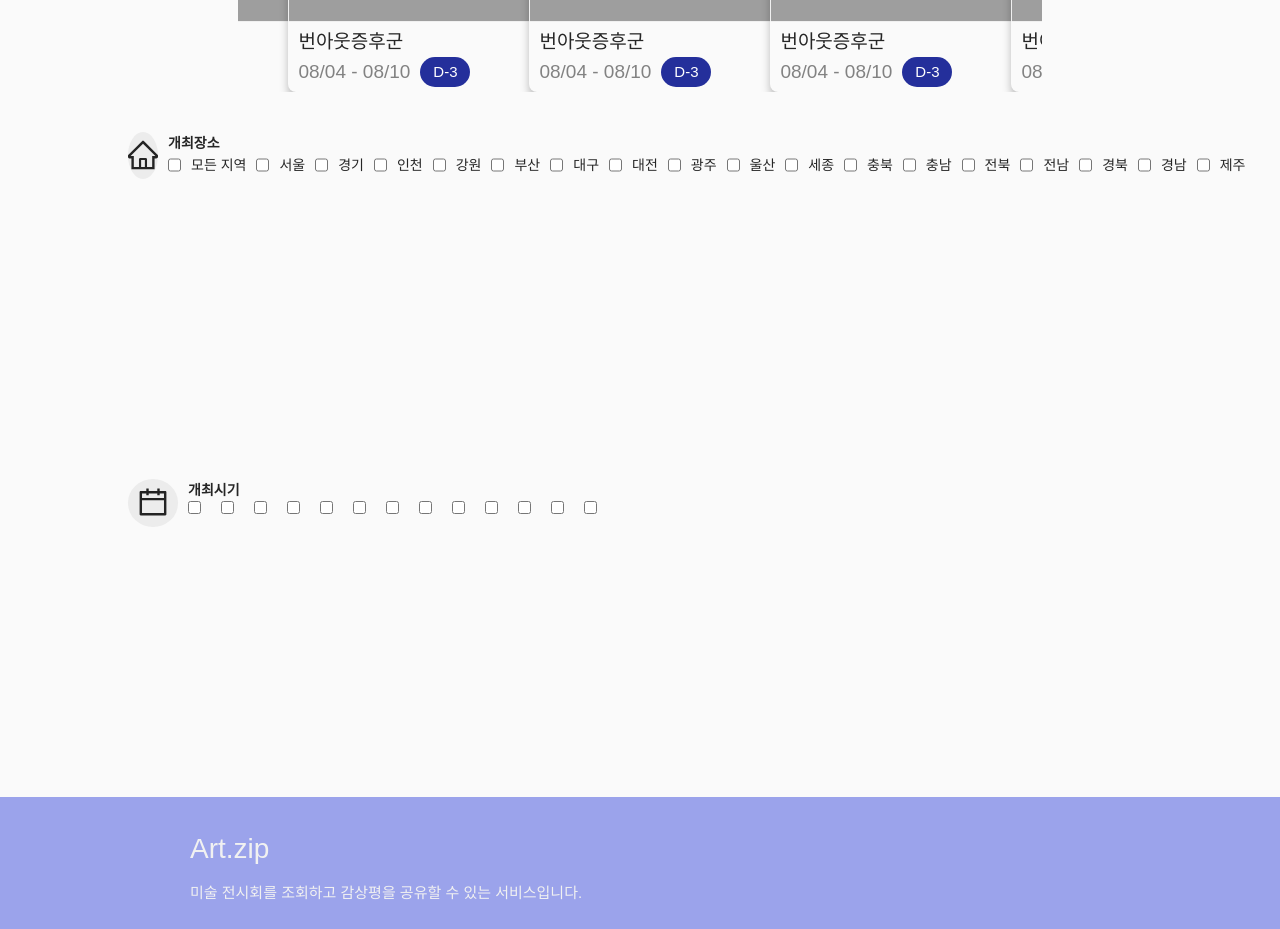
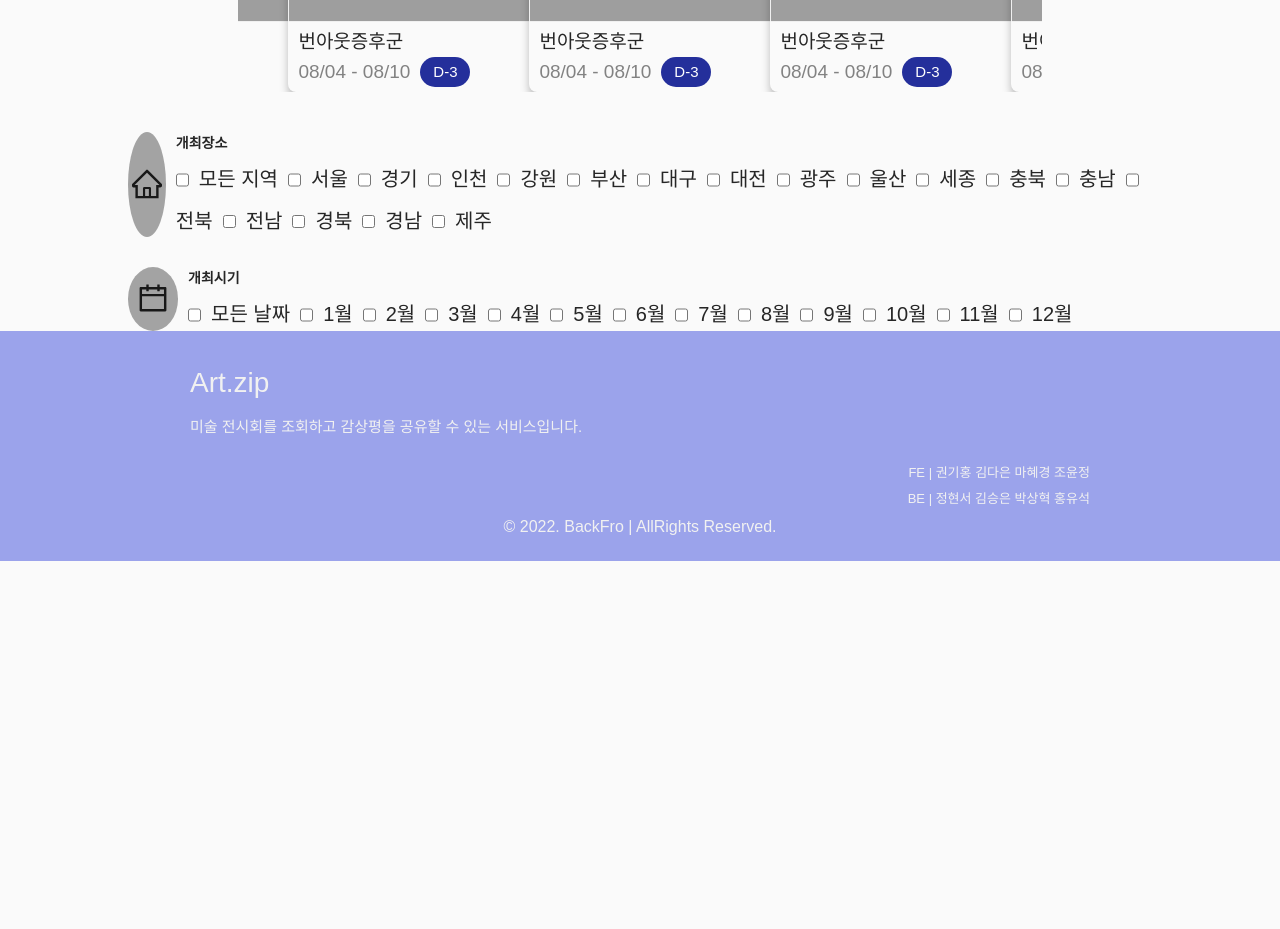
Before and after one commit to prgrms-web-devcourse/Team-BackFro-ArtZip-FE, a Next.js app: page / in a window 1280 px wide. Shown: the part 1120-2049 px from the top of the page. After the commit the page ends 1681 px from the top, so only its background shows below. Built offline with nearby package versions, Linux system fonts and the light colour scheme; grey boxes are pictures that could not be loaded; a web font is replaced by a local one.

Commit message:
feat: 개최시기 툴바 구현

```diff
--- a/components/organism/SearchToolbar/index.tsx
+++ b/components/organism/SearchToolbar/index.tsx
@@ -35,19 +35,19 @@ const placeArr = [
 ];
 
 const periodArr = [
-  '모든 날짜',
-  '1월',
-  '2월',
-  '3월',
-  '4월',
-  '5월',
-  '6월',
-  '7월',
-  '8월',
-  '9월',
-  '10월',
-  '11월',
-  '12월',
+  { id: 0, name: '모든 날짜', value: 'all' },
+  { id: 1, name: '1월', value: 'SEOUL' },
+  { id: 2, name: '2월', value: 'GYEONGGI' },
+  { id: 3, name: '3월', value: 'INCHEON' },
+  { id: 4, name: '4월', value: 'GANGWON' },
+  { id: 5, name: '5월', value: 'BUSAN' },
+  { id: 6, name: '6월', value: 'DAEGU' },
+  { id: 7, name: '7월', value: 'DAEJEON' },
+  { id: 8, name: '8월', value: 'GWANGJU' },
+  { id: 9, name: '9월', value: 'ULSAN' },
+  { id: 10, name: '10월', value: 'SEJONG' },
+  { id: 11, name: '11월', value: 'CHUNGBUK' },
+  { id: 12, name: '12월', value: 'CHUNGNAM' },
 ];
 
 const SearchToolbar = ({ type, selectedValues, setSelectedValues }: SearchToolbarProps) => {
@@ -55,7 +55,7 @@ const SearchToolbar = ({ type, selectedValues, setSelectedValues }: SearchToolba
   const onCheckedAll = useCallback(
     (checked: boolean) => {
       if (checked) {
-        const checkedListArray = [];
+        const checkedListArray: CheckBoxType[] = [];
 
         placeArr.forEach((it) => checkedListArray.push(it));
 
@@ -111,7 +111,7 @@ const SearchToolbar = ({ type, selectedValues, setSelectedValues }: SearchToolba
               />
               <label
                 htmlFor="place"
-                // style={{ color: checked ? 'red' : undefined }}
+                style={{ color: selectedValues.includes(it) ? 'red' : undefined }}
               >
                 {it.name}
               </label>
--- a/components/organism/SearchToolbar/style.ts
+++ b/components/organism/SearchToolbar/style.ts
@@ -1,16 +1,17 @@
 import styled from '@emotion/styled';
+import theme from 'styles/theme';
 
 export const SearchToolbar = styled.div`
   display: flex;
   gap: 1rem;
-  margin-bottom: 300px;
+  margin-bottom: 30px;
 `;
 
 export const IconBox = styled.div`
   display: flex;
   align-items: center;
   justify-content: center;
-  background-color: #ececec;
+  background-color: ${({ theme }) => theme.color.font.light};
   width: 50px;
   border-radius: 50%;
 `;
@@ -27,8 +28,10 @@ export const ContentBox = styled.div`
     white-space: no-wrap;
   }
   .content-box-sub {
+    margin-top: 1rem;
+    font-size: 2rem;
     display: flex;
-    flex-wrap: nowrap;
+    flex-wrap: wrap;
     gap: 1rem;
     white-space: nowrap;
     cursor: pointer;
```
